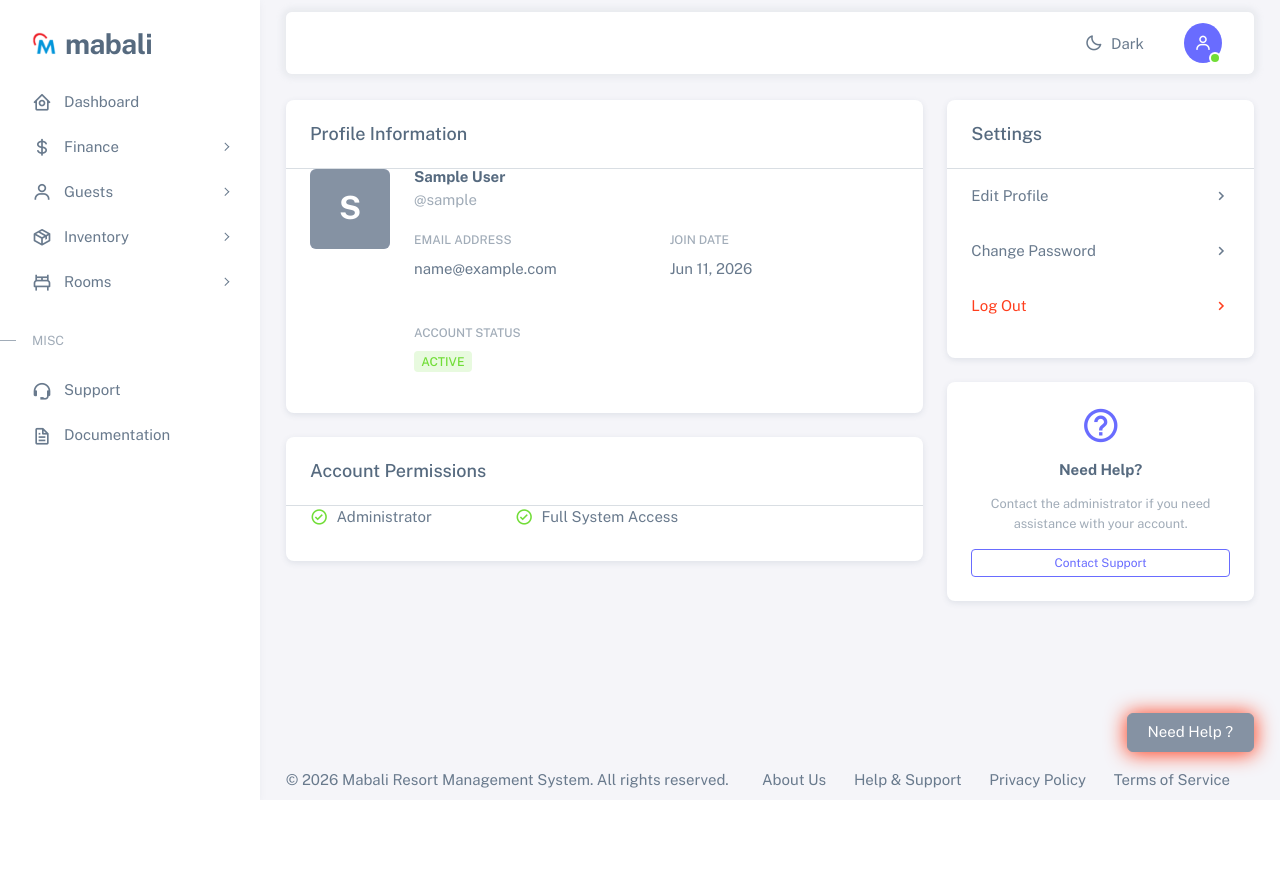
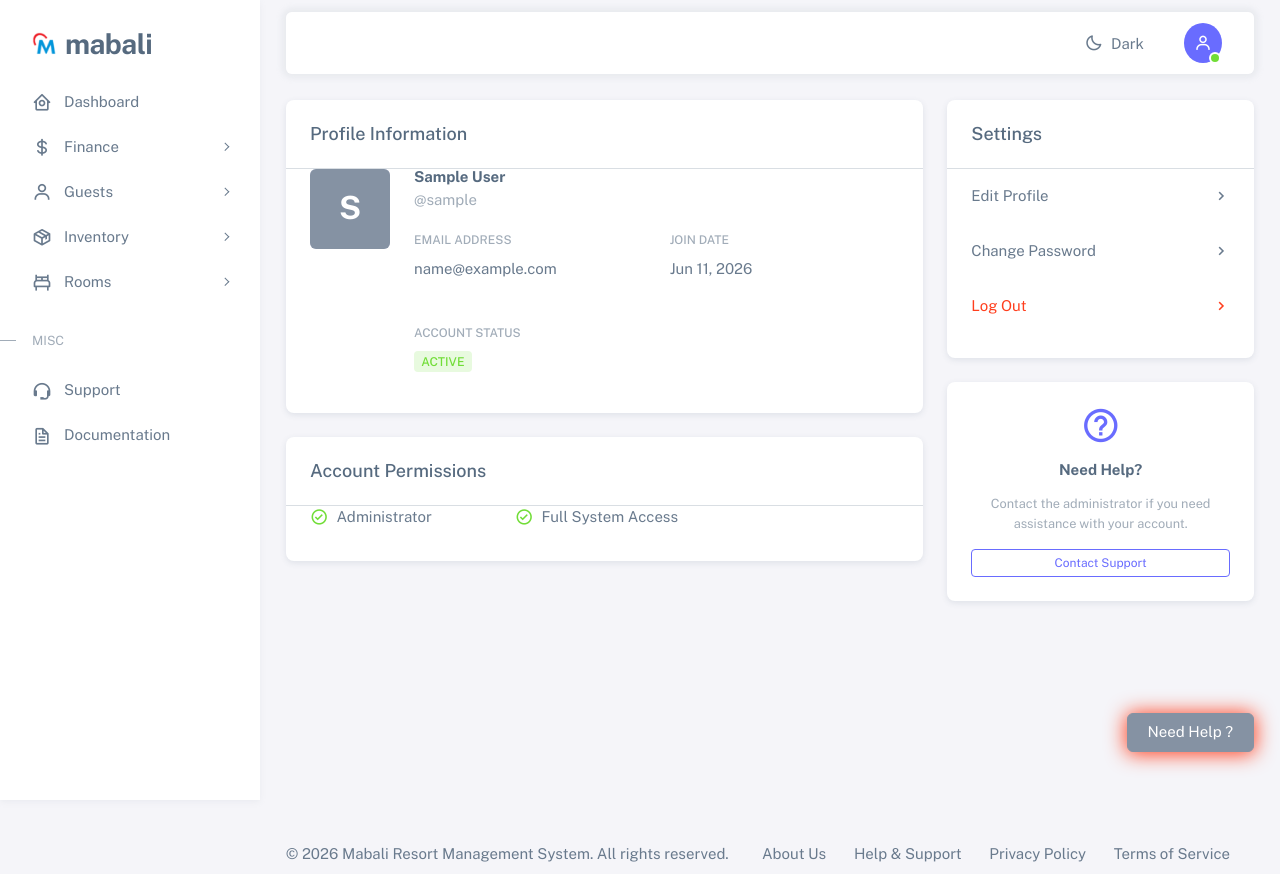
Before and after one commit to 7aib/mabali_resort_management, a Django app: page /profile/ in a window 1280 px wide. Before the commit the page ends 800 px from the top, so only its background shows below. Run offline with Django 5.2, Linux system fonts and the light colour scheme; the visitor is signed in with stand-in values (Sample User, id 1); some libraries are stand-ins or nearby versions.

Commit message:
fix: footer fix

```diff
--- a/authentication/templates/employee_dashboard.html
+++ b/authentication/templates/employee_dashboard.html
@@ -87,7 +87,7 @@
             </tbody>
           </table>
         </div>
-
+      </div>
     </div>
   </div>
 </div>
--- a/templates/base.html
+++ b/templates/base.html
@@ -72,6 +72,19 @@
       .dark-style #themeToggle:hover {
         background-color: rgba(255, 255, 255, 0.1) !important;
         color: #fff !important;
+      }
+
+      /* Sticky footer */
+      .content-wrapper {
+        display: flex;
+        flex-direction: column;
+        min-height: 100vh;
+      }
+      .content-wrapper .container-xxl {
+        flex: 1;
+      }
+      .content-footer {
+        margin-top: auto;
       }
     </style>
     {% block extra_css %}{% endblock %}
```
